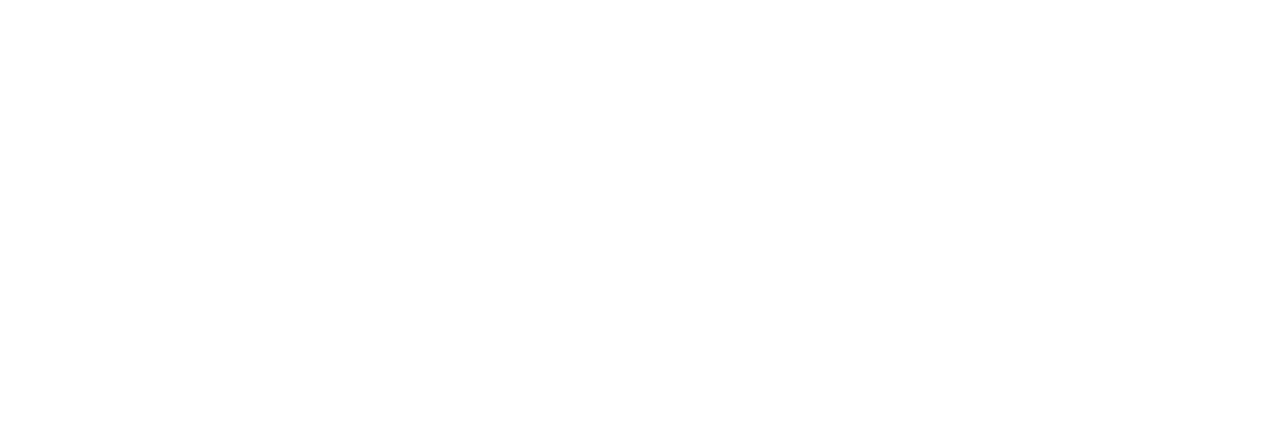
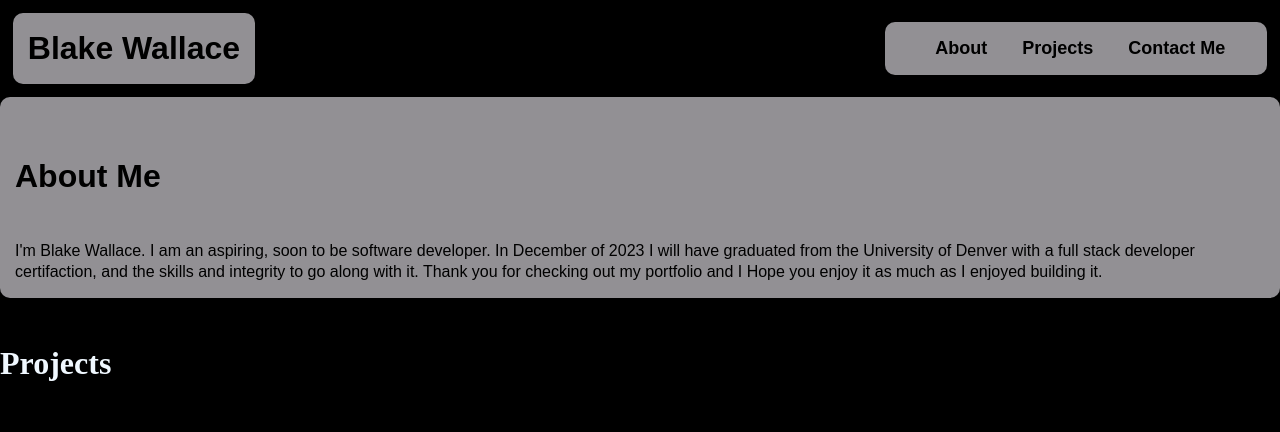
Before and after one commit to Blakewb3/Portfolio, a plain HTML site: page index.html in a window 1280 px wide. Drawn offline with Linux system fonts and the light colour scheme.

Commit message:
adds index.html content and css styleing

```diff
--- a/assets/reset.css
+++ b/assets/reset.css
@@ -0,0 +1,74 @@
+/* Box sizing rules */
+*,
+*::before,
+*::after {
+  box-sizing: border-box;
+}
+
+/* Remove default margin */
+body,
+h1,
+h2,
+h3,
+h4,
+p,
+figure,
+blockquote,
+dl,
+dd {
+  margin: 0;
+}
+
+/* Remove list styles on ul, ol elements with a list role, which suggests default styling will be removed */
+ul[role='list'],
+ol[role='list'] {
+  list-style: none;
+}
+
+/* Set core root defaults */
+html:focus-within {
+  scroll-behavior: smooth;
+}
+
+/* Set core body defaults */
+body {
+  min-height: 100vh;
+  text-rendering: optimizeSpeed;
+  line-height: 1.5;
+}
+
+/* A elements that don't have a class get default styles */
+a:not([class]) {
+  text-decoration-skip-ink: auto;
+}
+
+/* Make images easier to work with */
+img,
+picture {
+  max-width: 100%;
+  display: block;
+}
+
+/* Inherit fonts for inputs and buttons */
+input,
+button,
+textarea,
+select {
+  font: inherit;
+}
+
+/* Remove all animations, transitions and smooth scroll for people that prefer not to see them */
+@media (prefers-reduced-motion: reduce) {
+  html:focus-within {
+   scroll-behavior: auto;
+  }
+
+  *,
+  *::before,
+  *::after {
+    animation-duration: 0.01ms !important;
+    animation-iteration-count: 1 !important;
+    transition-duration: 0.01ms !important;
+    scroll-behavior: auto !important;
+  }
+}
--- a/assets/style.css
+++ b/assets/style.css
@@ -0,0 +1,109 @@
+* {
+    box-sizing: border-box;
+    padding: 0;
+    margin: 0;
+}
+
+
+body {
+    display: flex;
+    flex-direction: column;
+    line-height: 1.3;
+    color: aliceblue;
+    background-color: black;
+}
+
+header {
+    display: flex;
+    justify-content: space-between;
+    align-items: center;
+    padding: 1%;
+
+}
+
+.header h1, nav {
+    display: flex;
+    border-radius: 10px;
+    padding: 15px;
+    font-family:Arial, Helvetica, sans-serif;
+    background-color: rgb(146, 144, 148);
+    color: black;
+
+
+}
+
+.header ul {
+display: flex;
+flex-direction: row;
+text-align: center;
+margin-right: 27px;
+}
+
+.header nav li {
+    display: flex;
+    flex-direction: row;
+    margin-left: 35px;
+    font-size: large;
+}
+
+
+
+nav a {
+    color: black;
+    font-weight: bold;
+    text-decoration: none;
+}
+
+
+nav a:hover {
+    color: rgb(113, 45, 155);
+}
+
+h2 {
+    text-align: left;
+
+    margin: 3.5% 0;
+    font-size: 200%;
+
+}
+
+.about {
+    display: flex;
+
+    border-radius: 10px;
+    padding: 15px;
+     font-family:Arial, Helvetica, sans-serif;
+    background-color: rgb(146, 144, 148);
+    color: black;
+
+}
+
+
+
+
+
+
+
+
+
+
+
+
+
+
+
+@media screen and (max-width: 768px) {
+    header,
+    main {
+      flex-direction: column;
+    }
+
+    section {
+      padding-right: 0;
+    }
+
+    aside {
+      width: 100%;
+      text-align: center;
+    }
+  }
--- a/index.html
+++ b/index.html
@@ -1,11 +1,116 @@
 <!DOCTYPE html>
 <html lang="en">
+
 <head>
+    <title>Blake's Portfolio</title>
     <meta charset="UTF-8">
     <meta name="viewport" content="width=device-width, initial-scale=1.0">
-    <title>Document</title>
+    <link rel="stylesheet" href="./assets/reset.css">
+    <link rel="stylesheet" href="./assets/style.css">
 </head>
+
+
+
+
+
+
 <body>
+    <header class="header">
+        <h1>Blake Wallace</h1>
+        <nav>
+            <ul>
+                <li><a href="#about">About</a></li>
+                <li><a href="#projects">Projects</a></li>
+                <li><a href="#contact-me">Contact Me</a></li>
+            </ul>
+        </nav>
+    </header>
+
+    <!-- <section class="tbd"></section>
+    "Might need a picture or somthing here" -->
+<main>
+    <section class="about">
+        <article>
+            <!-- <img src="" alt=""> -->
+            <h2>About Me</h2>
+            <p> I'm Blake Wallace. I am an aspiring, soon to be software developer. In December of 2023 I will have
+                graduated from the University of Denver with a full stack developer certifaction, and the skills and
+                integrity to go along with it. Thank you for checking out my portfolio and I Hope you enjoy it as much as I enjoyed building it. </p>
+
+
+        </article>
+
+    </section>
+
+    <section class="projects"></section>
+        <h2>Projects</h2>
+
+
+</main>
+
+
+
+
+
+
+
+
+
+
+
+
+
+
+
+
+
+
+
+
+
+
+
+
+
+
+
+
+
+
+
+
+
+
+
+
+
+
+
+
+
+
+
+
+
+
+
+
+
+
+
+
+
+
+
+
+
+
+
+
+
+
+
 
 </body>
+
 </html>
```
